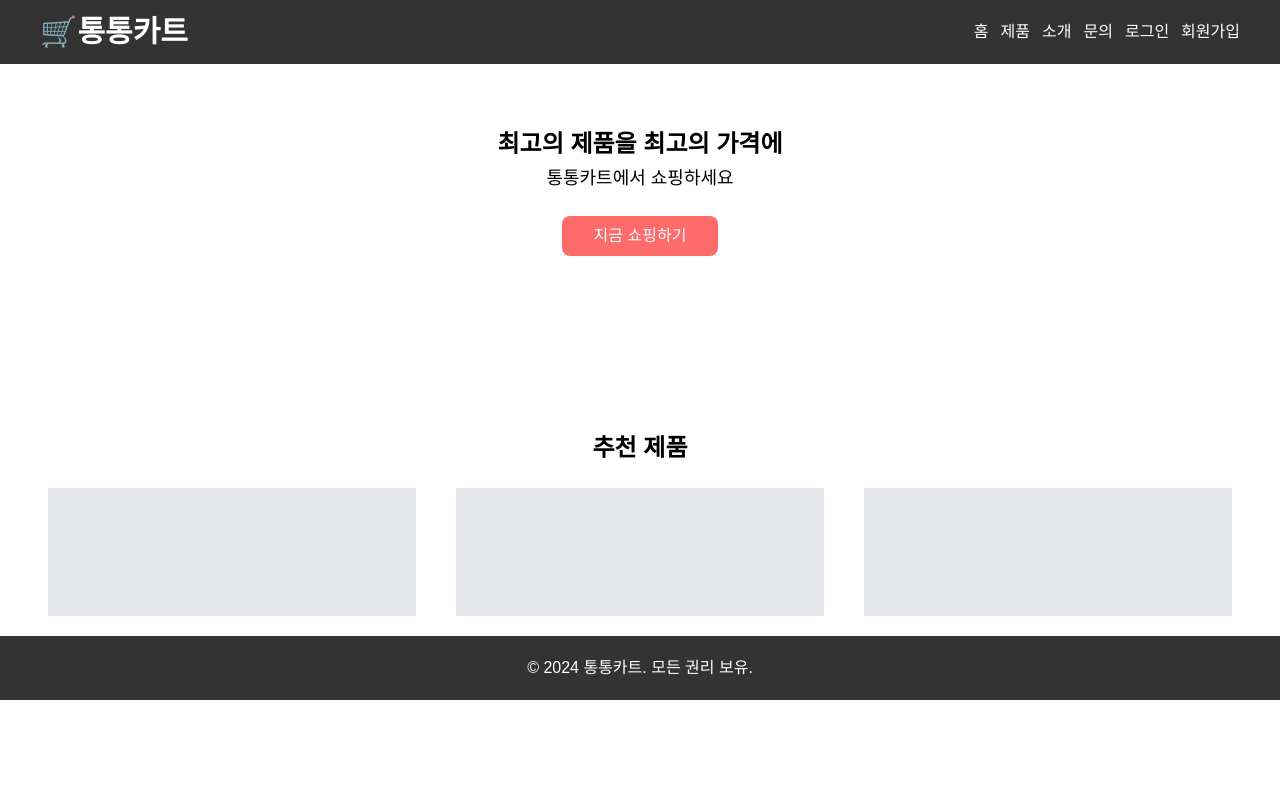
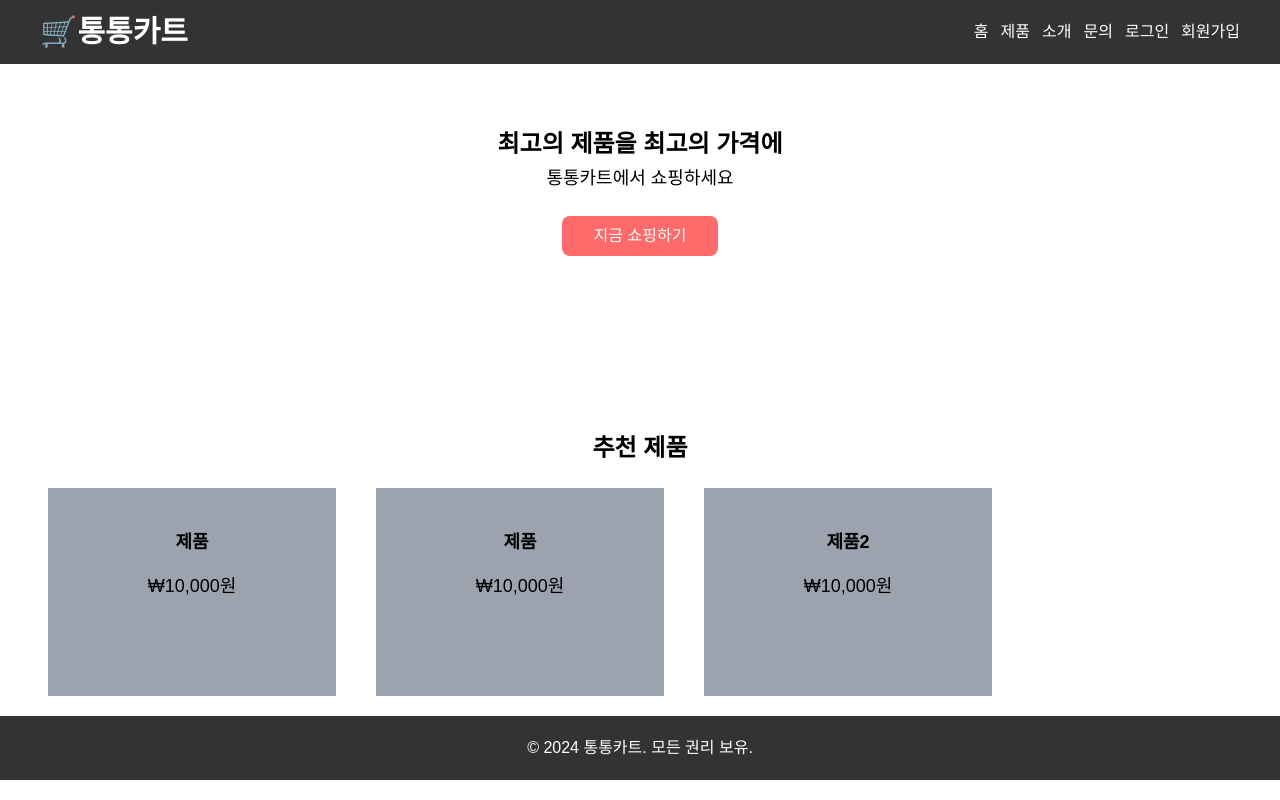
Before and after one commit to suk-6/mdp_cart_front, a Next.js app: page / in a window 1280 px wide. Built offline with nearby package versions, Linux system fonts and the light colour scheme.

Commit message:
feat: Add lazy loading for product images in ProductCard component

```diff
--- a/src/app/page.tsx
+++ b/src/app/page.tsx
@@ -1,4 +1,6 @@
 import Link from "next/link";
+import data from "@/data.json";
+import formatter from "@/utils/formatter";
 
 export default function Home() {
 	return (
@@ -20,9 +22,22 @@ export default function Home() {
 			<div className=" w-full h-full flex flex-col gap-6 mb-5">
 				<div className=" text-center font-bold text-2xl">추천 제품</div>
 				<div className=" flex flex-row gap-10 px-12">
-					<div className=" w-1/3 h-32 bg-gray-200"></div>
-					<div className=" w-1/3 h-32 bg-gray-200"></div>
-					<div className=" w-1/3 h-32 bg-gray-200"></div>
+					{data.products
+						.sort(() => 0.5 - Math.random())
+						.filter((_, i) => i < 3)
+						.map((product, i) => (
+							<div
+								key={product.id}
+								className=" w-72 h-52 flex flex-col items-center p-10 gap-4 bg-gray-400"
+							>
+								<div className=" text-lg font-bold">
+									{product.name}
+								</div>
+								<div className=" text-lg">
+									₩{formatter(product.price)}원
+								</div>
+							</div>
+						))}
 				</div>
 			</div>
 		</main>
```
